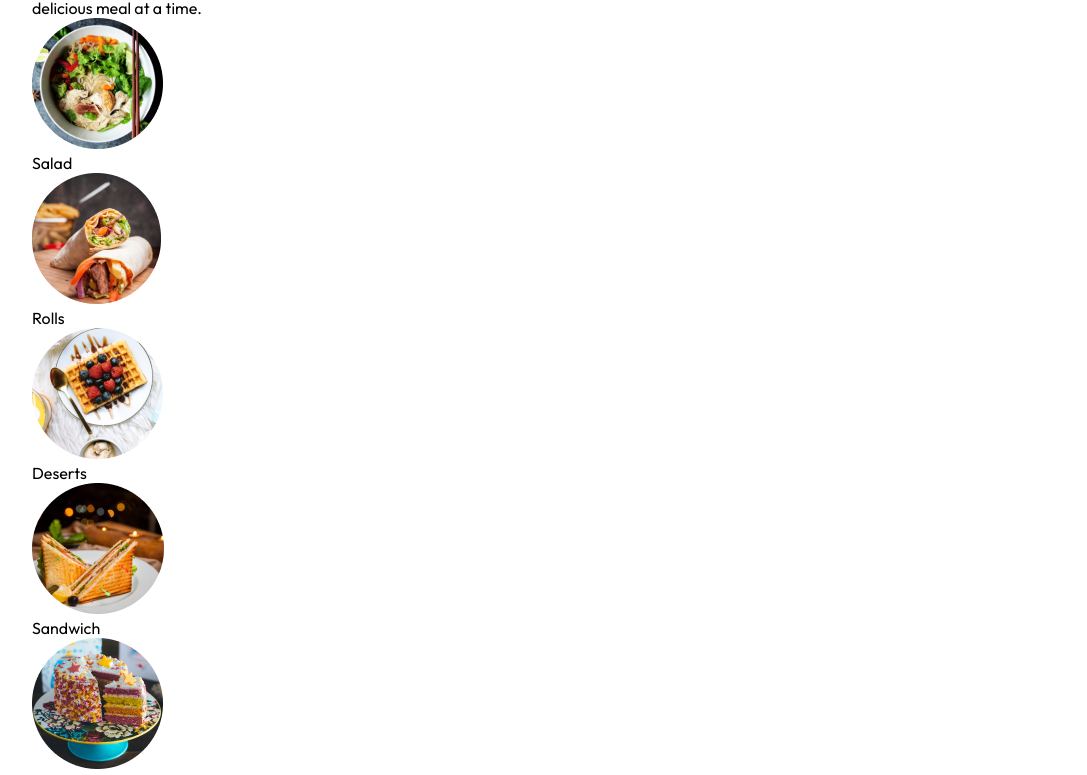
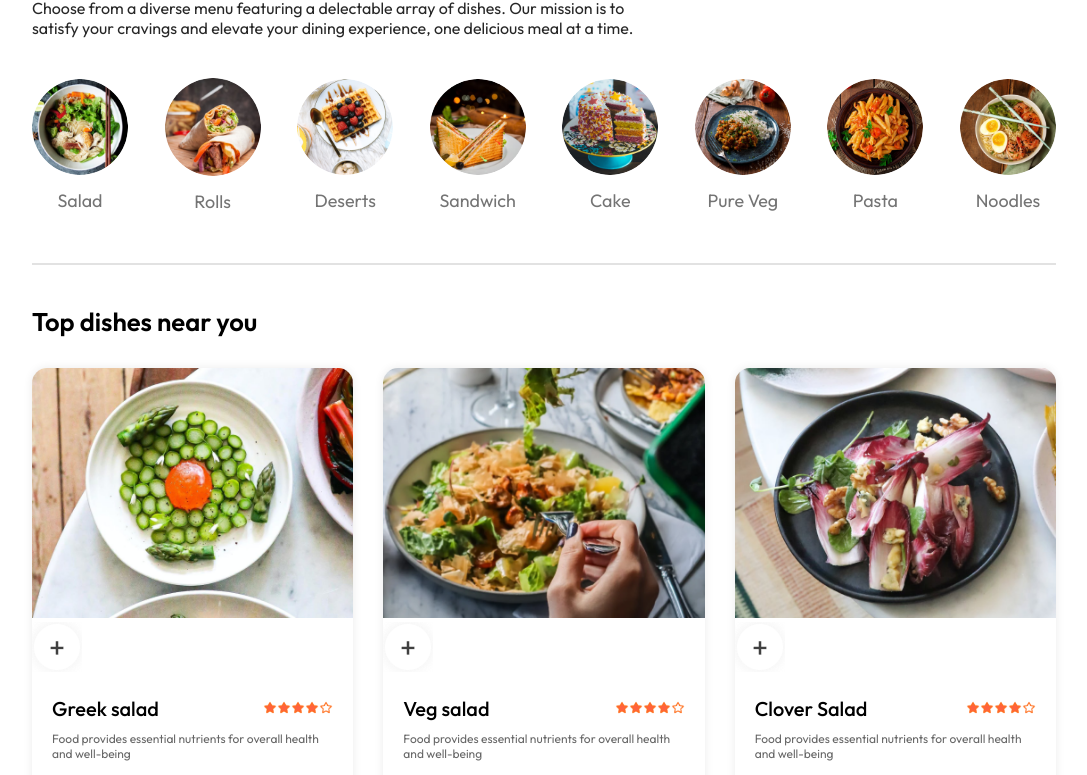
Before and after one commit to general-joe/foodDeliveryApp, a React (Vite) app in the folder frontend/: page / in a window 1280 px wide. Shown: the part 639-1414 px from the top of the page, without its empty margins (96-1183 px from the left). Built offline with nearby package versions, Linux system fonts and the light colour scheme.

Commit message:
Added food display component

```diff
--- /dev/null
+++ b/frontend/src/Context/StoreContext.jsx
@@ -0,0 +1,16 @@
+import { createContext } from "react";
+import { food_list } from "../assets/assets";
+export const StoreContext = createContext(null);
+
+const StoreContextProvider = (props) => {
+  const contextValue = {
+    food_list
+  };
+  return (
+    <StoreContext.Provider value={contextValue}>
+      {props.children}
+    </StoreContext.Provider>
+  );
+};
+
+export default StoreContextProvider;
--- a/frontend/src/assets/assets.js
+++ b/frontend/src/assets/assets.js
@@ -1,64 +1,64 @@
-import basket_icon from './basket_icon.png'
-import logo from './logo.png'
-import header_img from './header_img.png'
-import search_icon from './search_icon.png'
-import menu_1 from './menu_1.png'
-import menu_2 from './menu_2.png'
-import menu_3 from './menu_3.png'
-import menu_4 from './menu_4.png'
-import menu_5 from './menu_5.png'
-import menu_6 from './menu_6.png'
-import menu_7 from './menu_7.png'
-import menu_8 from './menu_8.png'
+import basket_icon from "./basket_icon.png";
+import logo from "./logo.png";
+import header_img from "./header_img.png";
+import search_icon from "./search_icon.png";
+import menu_1 from "./menu_1.png";
+import menu_2 from "./menu_2.png";
+import menu_3 from "./menu_3.png";
+import menu_4 from "./menu_4.png";
+import menu_5 from "./menu_5.png";
+import menu_6 from "./menu_6.png";
+import menu_7 from "./menu_7.png";
+import menu_8 from "./menu_8.png";
 
-import food_1 from './food_1.png'
-import food_2 from './food_2.png'
-import food_3 from './food_3.png'
-import food_4 from './food_4.png'
-import food_5 from './food_5.png'
-import food_6 from './food_6.png'
-import food_7 from './food_7.png'
-import food_8 from './food_8.png'
-import food_9 from './food_9.png'
-import food_10 from './food_10.png'
-import food_11 from './food_11.png'
-import food_12 from './food_12.png'
-import food_13 from './food_13.png'
-import food_14 from './food_14.png'
-import food_15 from './food_15.png'
-import food_16 from './food_16.png'
-import food_17 from './food_17.png'
-import food_18 from './food_18.png'
-import food_19 from './food_19.png'
-import food_20 from './food_20.png'
-import food_21 from './food_21.png'
-import food_22 from './food_22.png'
-import food_23 from './food_23.png'
-import food_24 from './food_24.png'
-import food_25 from './food_25.png'
-import food_26 from './food_26.png'
-import food_27 from './food_27.png'
-import food_28 from './food_28.png'
-import food_29 from './food_29.png'
-import food_30 from './food_30.png'
-import food_31 from './food_31.png'
-import food_32 from './food_32.png'
+import food_1 from "./food_1.png";
+import food_2 from "./food_2.png";
+import food_3 from "./food_3.png";
+import food_4 from "./food_4.png";
+import food_5 from "./food_5.png";
+import food_6 from "./food_6.png";
+import food_7 from "./food_7.png";
+import food_8 from "./food_8.png";
+import food_9 from "./food_9.png";
+import food_10 from "./food_10.png";
+import food_11 from "./food_11.png";
+import food_12 from "./food_12.png";
+import food_13 from "./food_13.png";
+import food_14 from "./food_14.png";
+import food_15 from "./food_15.png";
+import food_16 from "./food_16.png";
+import food_17 from "./food_17.png";
+import food_18 from "./food_18.png";
+import food_19 from "./food_19.png";
+import food_20 from "./food_20.png";
+import food_21 from "./food_21.png";
+import food_22 from "./food_22.png";
+import food_23 from "./food_23.png";
+import food_24 from "./food_24.png";
+import food_25 from "./food_25.png";
+import food_26 from "./food_26.png";
+import food_27 from "./food_27.png";
+import food_28 from "./food_28.png";
+import food_29 from "./food_29.png";
+import food_30 from "./food_30.png";
+import food_31 from "./food_31.png";
+import food_32 from "./food_32.png";
 
-import add_icon_white from './add_icon_white.png'
-import add_icon_green from './add_icon_green.png'
-import remove_icon_red from './remove_icon_red.png'
-import app_store from './app_store.png'
-import play_store from './play_store.png'
-import linkedin_icon from './linkedin_icon.png'
-import facebook_icon from './facebook_icon.png'
-import twitter_icon from './twitter_icon.png'
-import cross_icon from './cross_icon.png'
-import selector_icon from './selector_icon.png'
-import rating_starts from './rating_starts.png'
-import profile_icon from './profile_icon.png'
-import bag_icon from './bag_icon.png'
-import logout_icon from './logout_icon.png'
-import parcel_icon from './parcel_icon.png'
+import add_icon_white from "./add_icon_white.png";
+import add_icon_green from "./add_icon_green.png";
+import remove_icon_red from "./remove_icon_red.png";
+import app_store from "./app_store.png";
+import play_store from "./play_store.png";
+import linkedin_icon from "./linkedin_icon.png";
+import facebook_icon from "./facebook_icon.png";
+import twitter_icon from "./twitter_icon.png";
+import cross_icon from "./cross_icon.png";
+import selector_icon from "./selector_icon.png";
+import rating_starts from "./rating_starts.png";
+import profile_icon from "./profile_icon.png";
+import bag_icon from "./bag_icon.png";
+import logout_icon from "./logout_icon.png";
+import parcel_icon from "./parcel_icon.png";
 
 export const assets = {
   logo,
@@ -79,42 +79,43 @@
   profile_icon,
   logout_icon,
   bag_icon,
-    parcel_icon
-}
+  parcel_icon,
+};
 
 export const menu_list = [
   {
     menu_name: "Salad",
-        menu_image: menu_1
+    menu_image: menu_1,
   },
   {
     menu_name: "Rolls",
-        menu_image: menu_2
+    menu_image: menu_2,
   },
   {
     menu_name: "Deserts",
-        menu_image: menu_3
+    menu_image: menu_3,
   },
   {
     menu_name: "Sandwich",
-        menu_image: menu_4
+    menu_image: menu_4,
   },
   {
     menu_name: "Cake",
-        menu_image: menu_5
+    menu_image: menu_5,
   },
   {
     menu_name: "Pure Veg",
-        menu_image: menu_6
+    menu_image: menu_6,
   },
   {
     menu_name: "Pasta",
-        menu_image: menu_7
+    menu_image: menu_7,
   },
   {
     menu_name: "Noodles",
-        menu_image: menu_8
-    }]
+    menu_image: menu_8,
+  },
+];
 
 export const food_list = [
   {
@@ -122,229 +123,287 @@
     name: "Greek salad",
     image: food_1,
     price: 12,
-        description: "Food provides essential nutrients for overall health and well-being",
-        category: "Salad"
+    description:
+      "Food provides essential nutrients for overall health and well-being",
+    category: "Salad",
   },
   {
     _id: "2",
     name: "Veg salad",
     image: food_2,
     price: 18,
-        description: "Food provides essential nutrients for overall health and well-being",
-        category: "Salad"
-    }, {
+    description:
+      "Food provides essential nutrients for overall health and well-being",
+    category: "Salad",
+  },
+  {
     _id: "3",
     name: "Clover Salad",
     image: food_3,
     price: 16,
-        description: "Food provides essential nutrients for overall health and well-being",
-        category: "Salad"
-    }, {
+    description:
+      "Food provides essential nutrients for overall health and well-being",
+    category: "Salad",
+  },
+  {
     _id: "4",
     name: "Chicken Salad",
     image: food_4,
     price: 24,
-        description: "Food provides essential nutrients for overall health and well-being",
-        category: "Salad"
-    }, {
+    description:
+      "Food provides essential nutrients for overall health and well-being",
+    category: "Salad",
+  },
+  {
     _id: "5",
     name: "Lasagna Rolls",
     image: food_5,
     price: 14,
-        description: "Food provides essential nutrients for overall health and well-being",
-        category: "Rolls"
-    }, {
+    description:
+      "Food provides essential nutrients for overall health and well-being",
+    category: "Rolls",
+  },
+  {
     _id: "6",
     name: "Peri Peri Rolls",
     image: food_6,
     price: 12,
-        description: "Food provides essential nutrients for overall health and well-being",
-        category: "Rolls"
-    }, {
+    description:
+      "Food provides essential nutrients for overall health and well-being",
+    category: "Rolls",
+  },
+  {
     _id: "7",
     name: "Chicken Rolls",
     image: food_7,
     price: 20,
-        description: "Food provides essential nutrients for overall health and well-being",
-        category: "Rolls"
-    }, {
+    description:
+      "Food provides essential nutrients for overall health and well-being",
+    category: "Rolls",
+  },
+  {
     _id: "8",
     name: "Veg Rolls",
     image: food_8,
     price: 15,
-        description: "Food provides essential nutrients for overall health and well-being",
-        category: "Rolls"
-    }, {
+    description:
+      "Food provides essential nutrients for overall health and well-being",
+    category: "Rolls",
+  },
+  {
     _id: "9",
     name: "Ripple Ice Cream",
     image: food_9,
     price: 14,
-        description: "Food provides essential nutrients for overall health and well-being",
-        category: "Deserts"
-    }, {
+    description:
+      "Food provides essential nutrients for overall health and well-being",
+    category: "Deserts",
+  },
+  {
     _id: "10",
     name: "Fruit Ice Cream",
     image: food_10,
     price: 22,
-        description: "Food provides essential nutrients for overall health and well-being",
-        category: "Deserts"
-    }, {
+    description:
+      "Food provides essential nutrients for overall health and well-being",
+    category: "Deserts",
+  },
+  {
     _id: "11",
     name: "Jar Ice Cream",
     image: food_11,
     price: 10,
-        description: "Food provides essential nutrients for overall health and well-being",
-        category: "Deserts"
-    }, {
+    description:
+      "Food provides essential nutrients for overall health and well-being",
+    category: "Deserts",
+  },
+  {
     _id: "12",
     name: "Vanilla Ice Cream",
     image: food_12,
     price: 12,
-        description: "Food provides essential nutrients for overall health and well-being",
-        category: "Deserts"
+    description:
+      "Food provides essential nutrients for overall health and well-being",
+    category: "Deserts",
   },
   {
     _id: "13",
     name: "Chicken Sandwich",
     image: food_13,
     price: 12,
-        description: "Food provides essential nutrients for overall health and well-being",
-        category: "Sandwich"
+    description:
+      "Food provides essential nutrients for overall health and well-being",
+    category: "Sandwich",
   },
   {
     _id: "14",
     name: "Vegan Sandwich",
     image: food_14,
     price: 18,
-        description: "Food provides essential nutrients for overall health and well-being",
-        category: "Sandwich"
-    }, {
+    description:
+      "Food provides essential nutrients for overall health and well-being",
+    category: "Sandwich",
+  },
+  {
     _id: "15",
     name: "Grilled Sandwich",
     image: food_15,
     price: 16,
-        description: "Food provides essential nutrients for overall health and well-being",
-        category: "Sandwich"
-    }, {
+    description:
+      "Food provides essential nutrients for overall health and well-being",
+    category: "Sandwich",
+  },
+  {
     _id: "16",
     name: "Bread Sandwich",
     image: food_16,
     price: 24,
-        description: "Food provides essential nutrients for overall health and well-being",
-        category: "Sandwich"
-    }, {
+    description:
+      "Food provides essential nutrients for overall health and well-being",
+    category: "Sandwich",
+  },
+  {
     _id: "17",
     name: "Cup Cake",
     image: food_17,
     price: 14,
-        description: "Food provides essential nutrients for overall health and well-being",
-        category: "Cake"
-    }, {
+    description:
+      "Food provides essential nutrients for overall health and well-being",
+    category: "Cake",
+  },
+  {
     _id: "18",
     name: "Vegan Cake",
     image: food_18,
     price: 12,
-        description: "Food provides essential nutrients for overall health and well-being",
-        category: "Cake"
-    }, {
+    description:
+      "Food provides essential nutrients for overall health and well-being",
+    category: "Cake",
+  },
+  {
     _id: "19",
     name: "Butterscotch Cake",
     image: food_19,
     price: 20,
-        description: "Food provides essential nutrients for overall health and well-being",
-        category: "Cake"
-    }, {
+    description:
+      "Food provides essential nutrients for overall health and well-being",
+    category: "Cake",
+  },
+  {
     _id: "20",
     name: "Sliced Cake",
     image: food_20,
     price: 15,
-        description: "Food provides essential nutrients for overall health and well-being",
-        category: "Cake"
-    }, {
+    description:
+      "Food provides essential nutrients for overall health and well-being",
+    category: "Cake",
+  },
+  {
     _id: "21",
     name: "Garlic Mushroom ",
     image: food_21,
     price: 14,
-        description: "Food provides essential nutrients for overall health and well-being",
-        category: "Pure Veg"
-    }, {
+    description:
+      "Food provides essential nutrients for overall health and well-being",
+    category: "Pure Veg",
+  },
+  {
     _id: "22",
     name: "Fried Cauliflower",
     image: food_22,
     price: 22,
-        description: "Food provides essential nutrients for overall health and well-being",
-        category: "Pure Veg"
-    }, {
+    description:
+      "Food provides essential nutrients for overall health and well-being",
+    category: "Pure Veg",
+  },
+  {
     _id: "23",
     name: "Mix Veg Pulao",
     image: food_23,
     price: 10,
-        description: "Food provides essential nutrients for overall health and well-being",
-        category: "Pure Veg"
-    }, {
+    description:
+      "Food provides essential nutrients for overall health and well-being",
+    category: "Pure Veg",
+  },
+  {
     _id: "24",
     name: "Rice Zucchini",
     image: food_24,
     price: 12,
-        description: "Food provides essential nutrients for overall health and well-being",
-        category: "Pure Veg"
+    description:
+      "Food provides essential nutrients for overall health and well-being",
+    category: "Pure Veg",
   },
   {
     _id: "25",
     name: "Cheese Pasta",
     image: food_25,
     price: 12,
-        description: "Food provides essential nutrients for overall health and well-being",
-        category: "Pasta"
+    description:
+      "Food provides essential nutrients for overall health and well-being",
+    category: "Pasta",
   },
   {
     _id: "26",
     name: "Tomato Pasta",
     image: food_26,
     price: 18,
-        description: "Food provides essential nutrients for overall health and well-being",
-        category: "Pasta"
-    }, {
+    description:
+      "Food provides essential nutrients for overall health and well-being",
+    category: "Pasta",
+  },
+  {
     _id: "27",
     name: "Creamy Pasta",
     image: food_27,
     price: 16,
-        description: "Food provides essential nutrients for overall health and well-being",
-        category: "Pasta"
-    }, {
+    description:
+      "Food provides essential nutrients for overall health and well-being",
+    category: "Pasta",
+  },
+  {
     _id: "28",
     name: "Chicken Pasta",
     image: food_28,
     price: 24,
-        description: "Food provides essential nutrients for overall health and well-being",
-        category: "Pasta"
-    }, {
+    description:
+      "Food provides essential nutrients for overall health and well-being",
+    category: "Pasta",
+  },
+  {
     _id: "29",
     name: "Buttter Noodles",
     image: food_29,
     price: 14,
-        description: "Food provides essential nutrients for overall health and well-being",
-        category: "Noodles"
-    }, {
+    description:
+      "Food provides essential nutrients for overall health and well-being",
+    category: "Noodles",
+  },
+  {
     _id: "30",
     name: "Veg Noodles",
     image: food_30,
     price: 12,
-        description: "Food provides essential nutrients for overall health and well-being",
-        category: "Noodles"
-    }, {
+    description:
+      "Food provides essential nutrients for overall health and well-being",
+    category: "Noodles",
+  },
+  {
     _id: "31",
     name: "Somen Noodles",
     image: food_31,
     price: 20,
-        description: "Food provides essential nutrients for overall health and well-being",
-        category: "Noodles"
-    }, {
+    description:
+      "Food provides essential nutrients for overall health and well-being",
+    category: "Noodles",
+  },
+  {
     _id: "32",
     name: "Cooked Noodles",
     image: food_32,
     price: 15,
-        description: "Food provides essential nutrients for overall health and well-being",
-        category: "Noodles"
-    }
-]
+    description:
+      "Food provides essential nutrients for overall health and well-being",
+    category: "Noodles",
+  },
+];
--- a/frontend/src/components/ExploreMenu/ExploreMenu.css
+++ b/frontend/src/components/ExploreMenu/ExploreMenu.css
@@ -0,0 +1,56 @@
+.explore-menu {
+  display: flex;
+  flex-direction: column;
+  gap: 20px;
+}
+
+.explore-menu h1 {
+  color: #262626;
+  font-weight: 500;
+}
+
+.explore-menu-text {
+  max-width: 60%;
+  color: #262626;
+}
+
+.explore-menu-list {
+  display: flex;
+  justify-content: space-between;
+  align-items: center;
+  gap: 30px;
+  text-align: center;
+  margin: 20px 0px;
+  overflow-x: scroll;
+}
+
+.explore-menu-list::-webkit-scrollbar {
+  display: none;
+}
+
+.explore-menu-list-item img {
+  width: 7.5vw;
+  min-width: 80px;
+  cursor: pointer;
+  border-radius: 50%;
+  transition: 0.2s;
+}
+
+.explore-menu-list-item p {
+  margin-top: 10px;
+  color: #747474;
+  font-size: max(1.4vw, 16px);
+  cursor: pointer;
+}
+
+.explore-menu hr {
+  margin: 10px 0px;
+  height: 2px;
+  background-color: #e2e2e2;
+  border: none;
+}
+
+.explore-menu-list-item .active {
+  border: 4px solid tomato;
+  padding: 2px;
+}
--- a/frontend/src/components/ExploreMenu/ExploreMenu.jsx
+++ b/frontend/src/components/ExploreMenu/ExploreMenu.jsx
@@ -1,11 +1,11 @@
 import React from "react";
 import "./ExploreMenu.css";
 import { menu_list } from "../../assets/assets";
-const ExploreMenu = () => {
+const ExploreMenu = ({ category, setCategory }) => {
   return (
     <div className="explore-menu" id="explore-menu">
       <h1>Explore Our Menu</h1>
-      <p className="explore-menu-test">
+      <p className="explore-menu-text">
         Choose from a diverse menu featuring a delectable array of dishes. Our
         mission is to satisfy your cravings and elevate your dining experience,
         one delicious meal at a time.{" "}
@@ -13,13 +13,22 @@
       <div className="explore-menu-list">
         {menu_list.map((item, index) => {
           return (
-            <div key={index} className="explore-menu-list-item">
-              <img src={item.menu_image} alt="" />
+            <div
+              onClick={() => {
+                setCategory((prev) =>
+                  prev === item.menu_name ? "All" : item.menu_name
+                );
+              }}
+              key={index}
+              className="explore-menu-list-item"
+            >
+              <img className={category===item.menu_name?"active":""} src={item.menu_image} alt="" />
               <p>{item.menu_name}</p>
             </div>
           );
         })}
       </div>
+      <hr />
     </div>
   );
 };
--- /dev/null
+++ b/frontend/src/components/FoodDisplay/FoodDisplay.css
@@ -0,0 +1,16 @@
+.food-display {
+  margin-top: 30px;
+}
+
+.food-display h2 {
+  font-size: max(2vw, 24px);
+  font-weight: 600;
+}
+
+.food-display-list {
+  display: grid;
+  grid-template-columns: repeat(auto-fill, minmax(240px, 1fr));
+  margin-top: 30px;
+  gap: 30px;
+  row-gap: 50px;
+}
--- /dev/null
+++ b/frontend/src/components/FoodDisplay/FoodDisplay.jsx
@@ -0,0 +1,29 @@
+import React, { useContext } from "react";
+import "./FoodDisplay.css";
+import { StoreContext } from "../../Context/StoreContext";
+import FoodItem from "../FoodItem/FoodItem";
+
+const FoodDisplay = ({ category }) => {
+  const { food_list } = useContext(StoreContext);
+  return (
+    <div className="food-display" id="food-display">
+      <h2>Top dishes near you</h2>
+      <div className="food-display-list">
+        {food_list.map((item, index) => {
+          return (
+            <FoodItem
+              key={index}
+              id={item._id}
+              name={item.name}
+              description={item.description}
+              price={item.price}
+              image={item.image}
+            />
+          );
+        })}
+      </div>
+    </div>
+  );
+};
+
+export default FoodDisplay;
--- /dev/null
+++ b/frontend/src/components/FoodItem/FoodItem.css
@@ -0,0 +1,45 @@
+.food-item {
+  width: 100%;
+  margin: auto;
+  border-radius: 15px;
+  box-shadow: 0px 0px 10px #00000015;
+  transition: 0.3s;
+  animation: fadeIn 1s;
+}
+
+.food-item-image {
+  width: 100%;
+  border-radius: 15px 15px 0px 0px;
+}
+
+.food-item-info {
+  padding: 20px;
+}
+
+.food-item-name-rating {
+  display: flex;
+  justify-content: space-between;
+  align-items: center;
+  margin-bottom: 10px;
+}
+
+.food-item-name-rating p {
+  font-size: 20px;
+  font-weight: 500;
+}
+
+.food-item-name-rating img {
+  width: 70px;
+}
+
+.food-item-description {
+  color: #676767;
+  font-size: 12px;
+}
+
+.food-item-price {
+  color: tomato;
+  font-size: 22px;
+  font-weight: 500;
+  margin: 10px 0px;
+}
--- /dev/null
+++ b/frontend/src/components/FoodItem/FoodItem.jsx
@@ -0,0 +1,45 @@
+import React, { useState } from "react";
+import "./FoodItem.css";
+import { assets } from "../../assets/assets";
+const FoodItem = ({ id, name, price, description, image }) => {
+  const [itemCount, setItemCount] = useState(0);
+  return (
+    <div className="food-item">
+      <div className="food-item-img-container">
+        <img className="food-item-image" src={image} alt="" />
+        {!itemCount ? (
+          <img
+            className="add"
+            onClick={() => setItemCount((prev) => prev + 1)}
+            src={assets.add_icon_white}
+            alt=""
+          />
+        ) : (
+          <div className="food-item-counter">
+            <img
+              onClick={() => setItemCount((prev) => prev - 1)}
+              src={assets.remove_icon_red}
+              alt=""
+            />
+            <p>{itemCount}</p>
+            <img
+              onClick={() => setItemCount((prev) => prev + 1)}
+              src={assets.add_icon_green}
+              alt=""
+            />
+          </div>
+        )}
+      </div>
+      <div className="food-item-info">
+        <div className="food-item-name-rating">
+          <p>{name}</p>
+          <img src={assets.rating_starts} alt="" />
+        </div>
+        <p className="food-item-description">{description}</p>
+        <p className="food-item-price">GH{price}</p>
+      </div>
+    </div>
+  );
+};
+
+export default FoodItem;
--- a/frontend/src/pages/Home/Home.jsx
+++ b/frontend/src/pages/Home/Home.jsx
@@ -1,14 +1,17 @@
-import React from 'react'
-import './Home.css'
-import Header from '../../components/Header/Header'
-import ExploreMenu from '../../components/ExploreMenu/ExploreMenu'
+import React, { useState } from "react";
+import "./Home.css";
+import Header from "../../components/Header/Header";
+import ExploreMenu from "../../components/ExploreMenu/ExploreMenu";
+import FoodDisplay from "../../components/FoodDisplay/FoodDisplay";
 const Home = () => {
+  const [category, setCategory] = useState("All");
   return (
     <div>
-      <Header/>
-      <ExploreMenu/>
+      <Header />
+      <ExploreMenu category={category} setCategory={setCategory} />
+      <FoodDisplay category={category} />
     </div>
-  )
-}
+  );
+};
 
-export default Home
+export default Home;
```
Also changed, not shown: frontend/src/main.jsx (+9 -6 lines). Lines whose indentation alone changed are shown as unchanged.
